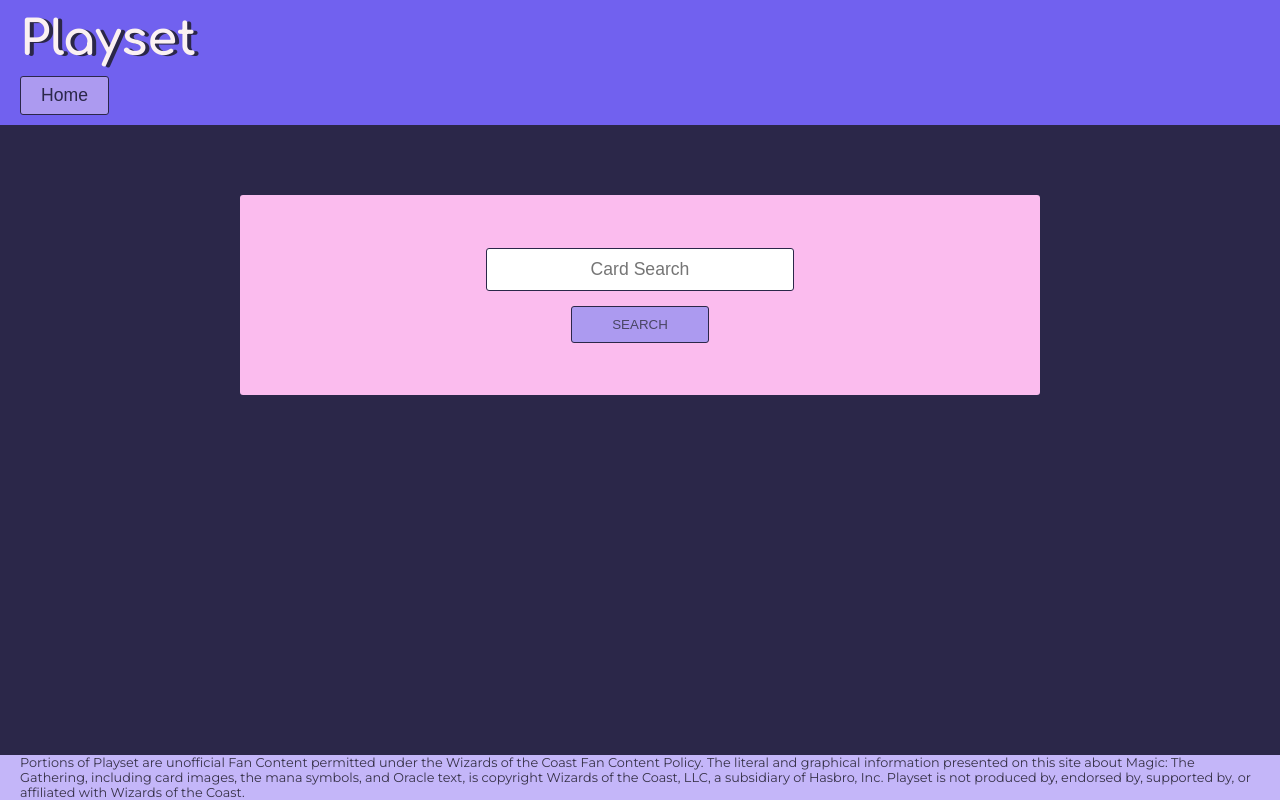
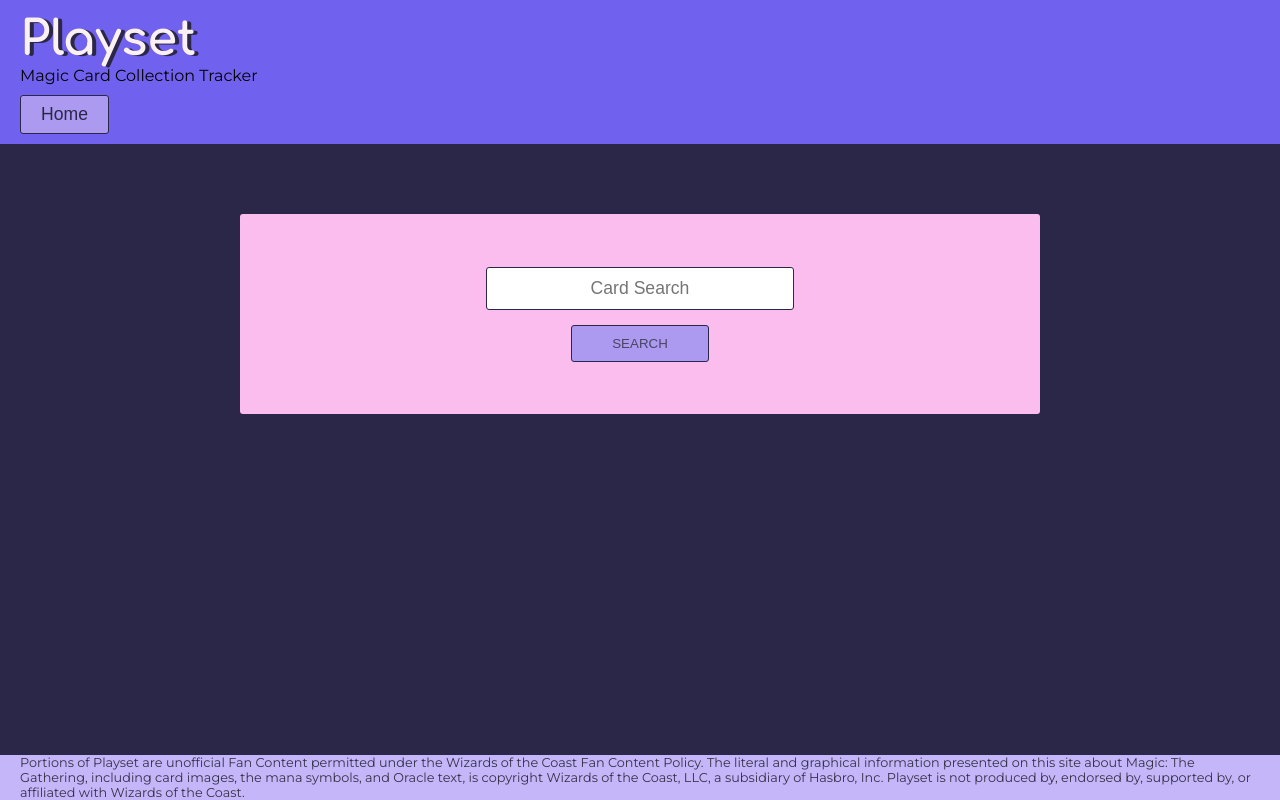
Before and after one commit to aspitz1/playset, a React app: page /findNewCard in a window 1280 px wide. Built offline with nearby package versions, Linux system fonts and the light colour scheme; no server answers.

Commit message:
Add style tweeks

```diff
--- a/src/components/AllCards/AllCards.css
+++ b/src/components/AllCards/AllCards.css
@@ -6,7 +6,9 @@
   padding: 20px 0;
   display: grid;
   grid-template-columns: repeat(auto-fill, 200px);
+  max-width: 1200px;
   grid-gap: 20px;
+  margin: auto;
   justify-content: center;
 }
 
--- a/src/components/Header/Header.css
+++ b/src/components/Header/Header.css
@@ -6,11 +6,20 @@
   min-width: 800px;
 }
 
+.heading-wrapper {
+    padding: 13px 0 10px 20px;
+    margin: 0;
+}
+
+.heading-wrapper > p {
+  margin: 0;
+}
+
 h1 {
   font-family: "Comfortaa", sans-serif;
   font-size: 3em;
   margin: 0;
-  padding: 13px 0 10px 20px;
+  padding-right: 10px;
   color: #fbf1f2;
   filter: drop-shadow(4px 1px 0 #2B2749);
 }
--- a/src/components/Header/Header.js
+++ b/src/components/Header/Header.js
@@ -13,7 +13,10 @@
 }) {
   return (
     <header>
-      <h1>Playset</h1>
+      <div className="heading-wrapper">
+        <h1>Playset</h1>
+        <p>Magic Card Collection Tracker</p>
+      </div>
       <Navbar
         buttonText={buttonText}
         setError={setError}
--- a/src/components/SingleCard/SingleCard.css
+++ b/src/components/SingleCard/SingleCard.css
@@ -9,7 +9,7 @@
   border-top-left-radius: 10px;
   border-bottom-left-radius: 3px;
   border-bottom-right-radius: 3px;
-  background-color: #fbbcee;
+  background-color: #957FEF;
 }
 
 .card-btn,
```
